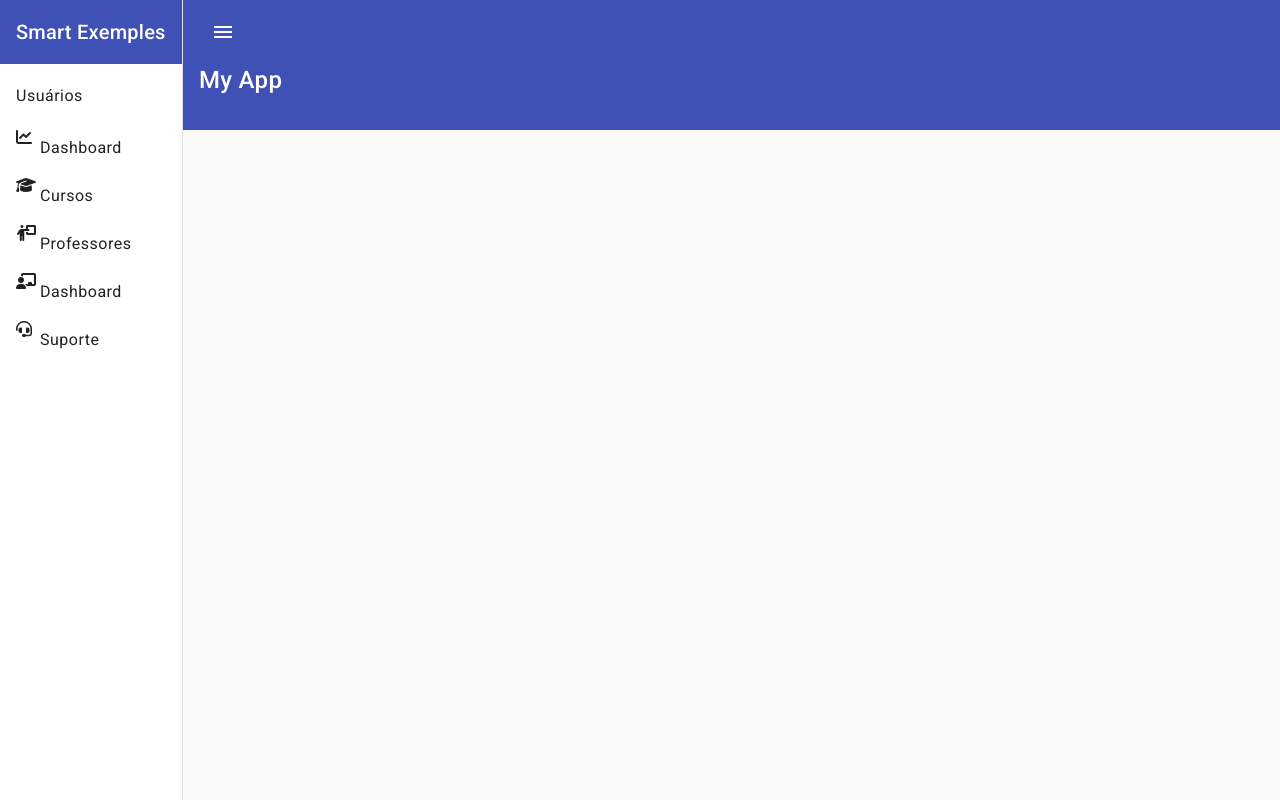
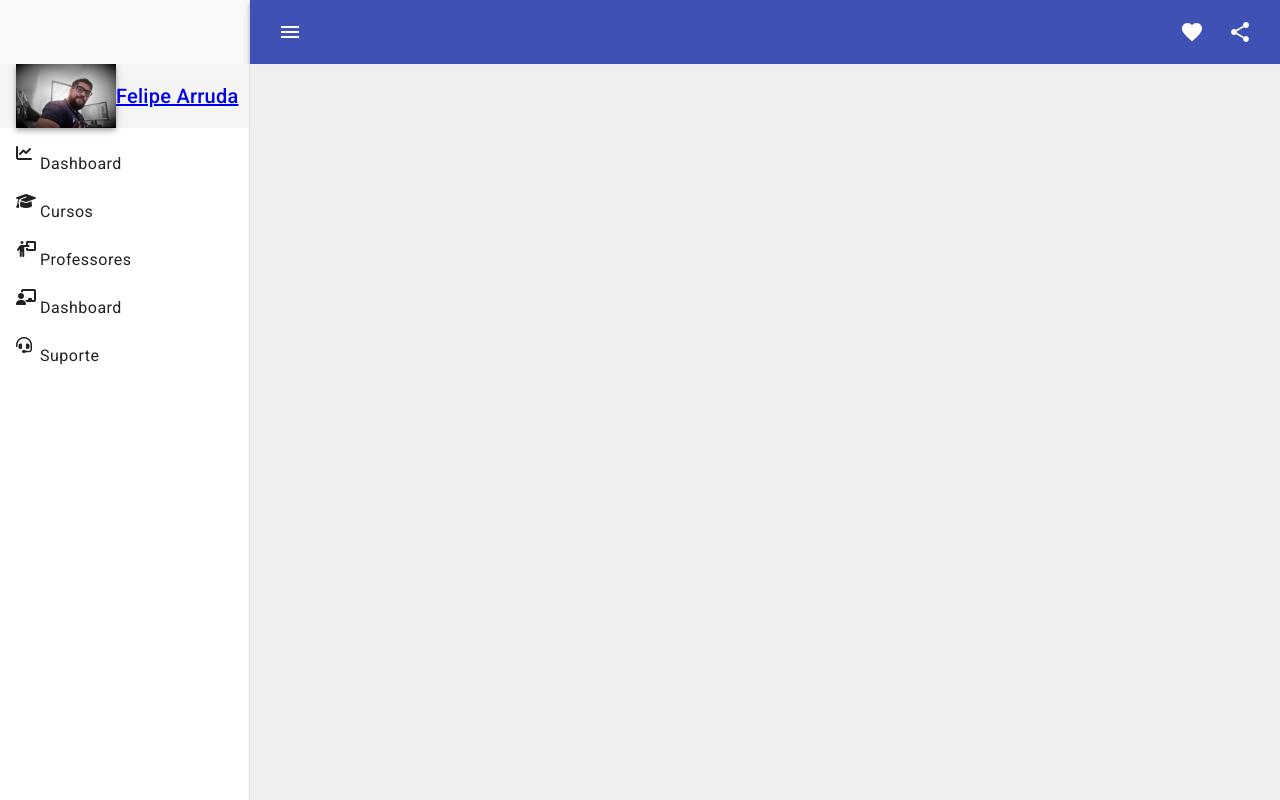
Before and after one commit to Felipe-Hlk/Project_School, an Angular app in the folder project-school/: page / in a window 1280 px wide. Built offline with nearby package versions, Linux system fonts and the light colour scheme.

Commit message:
add photo  - setting css  and html

```diff
--- a/project-school/src/app/app.component.html
+++ b/project-school/src/app/app.component.html
@@ -1,4 +1,4 @@
-<mat-sidenav-container>
+<mat-sidenav-container class="mat-elevation-z8">
   <mat-sidenav
     class="sidenav"
     #sidenav
@@ -6,19 +6,32 @@
     [fixedInViewport]="true"
     [mode]="sidenavMode"
   >
-    <mat-toolbar color="primary"> Smart Exemples </mat-toolbar>
+    <mat-toolbar>
+      <img
+        class="avatar mat-elevation-z4"
+        src="../assets/img/Foto perfil LinkedIn.jpg"
+        style="width: 100px"
+        alt="avatar"
+      />
+      <a routerLink="/users" class="name"> Felipe Arruda </a>
+      <p class="designation"></p>
+    </mat-toolbar>
     <mat-nav-list>
-      <a mat-list-item routerLink="/users"> Usuários </a>
+      <!-- <a mat-list-item routerLink="/users"> Usuários </a> -->
 
-      <a *ngFor="let item of items_menu" mat-list-item [routerLink]="item.link" routerLinkActive="active">
+      <a
+        *ngFor="let item of items_menu"
+        mat-list-item
+        [routerLink]="item.link"
+        routerLinkActive="active"
+      >
         <mat-icon fontSet="fa" [ngClass]="item.icon"></mat-icon>
-        <span>{{item.label}}</span>
+        <span>{{ item.label }}</span>
       </a>
-
     </mat-nav-list>
   </mat-sidenav>
 
-  <mat-sidenav-content>
+  <mat-sidenav-content class=" mat-elevation-z4 ">
     <mat-toolbar
       class="toolbar-menu"
       color="primary"
@@ -36,9 +49,9 @@
         <mat-icon>share</mat-icon>
       </button>
     </mat-toolbar>
-    <mat-toolbar class="toolbar-submenu" color="primary">
+    <!-- <mat-toolbar class="toolbar-submenu" color="primary">
       <span *ngIf="!popText">My App</span>
-    </mat-toolbar>
+    </mat-toolbar> -->
 
     <router-outlet></router-outlet>
   </mat-sidenav-content>
--- a/project-school/src/app/app.component.scss
+++ b/project-school/src/app/app.component.scss
@@ -15,10 +15,11 @@ mat-sidenav-container {
 }
 
 .toolbar-menu {
-  position: fixed;
+
   font-size: 1rem;
-  top: 0;
   z-index: 1001;
+  margin-bottom: 10px;
+
 }
 
 .toolbar-submenu {
@@ -32,3 +33,15 @@ mat-sidenav-container {
 .title {
   margin-bottom: 500px;
 }
+
+
+// ------------sidebar------------- //
+
+.mat-drawer-content{
+  background-color: #efefef;
+}
+
+.sidenav{
+  width: 250px;
+  margin-top: 64px;
+}
```
Also changed, not shown: project-school/src/app/pages/courses/courses.component.html (line endings or trailing spaces), project-school/src/app/shared/models/shared.modules.ts (line endings or trailing spaces), project-school/src/assets/img/Foto perfil LinkedIn.jpg (added).
